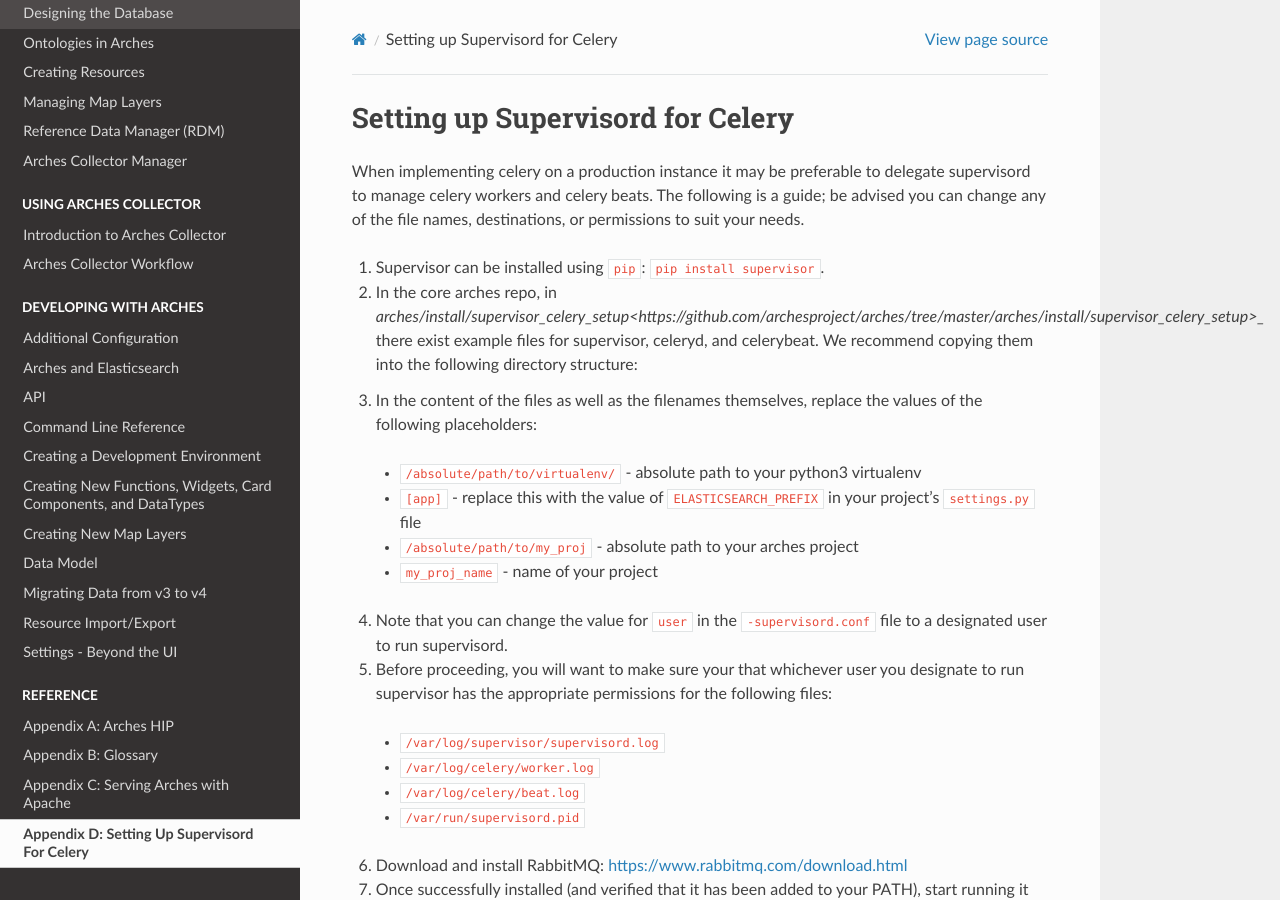
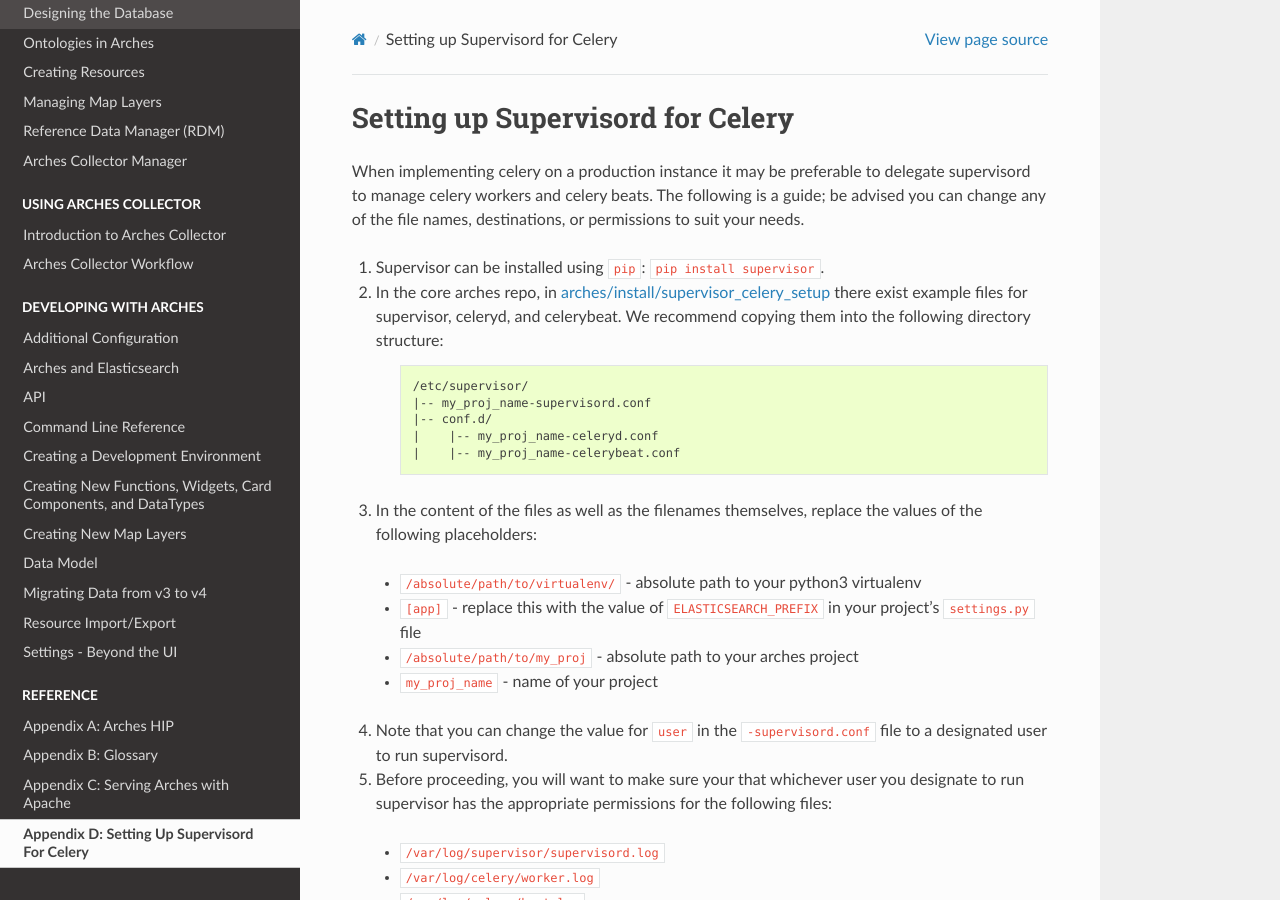
Before and after one commit to archesproject/arches-docs, a Sphinx documentation site: the page built from docs/setting-up-supervisord-for-celery.txt, in a window 1280 px wide and 900 px high. Built offline with Sphinx 7.4.7 and the Read the Docs theme 2.0.0, drawn with Linux system fonts in a browser that asks for light colours.

Commit message:
fixes link markdown, re #153

```diff
--- a/docs/setting-up-supervisord-for-celery.txt
+++ b/docs/setting-up-supervisord-for-celery.txt
@@ -6,9 +6,10 @@
 
 1. Supervisor can be installed using ``pip``: ``pip install supervisor``.
 
-2. In the core arches repo, in `arches/install/supervisor_celery_setup<https://github.com/archesproject/arches/tree/master/arches/install/supervisor_celery_setup>_` there exist example files for supervisor, celeryd, and celerybeat. We recommend copying them into the following directory structure:
+2. In the core arches repo, in `arches/install/supervisor_celery_setup <https://github.com/archesproject/arches/tree/master/arches/install/supervisor_celery_setup>`_ there exist example files for supervisor, celeryd, and celerybeat. We recommend copying them into the following directory structure:
 
     .. code-block:: bash
+
         /etc/supervisor/
         |-- my_proj_name-supervisord.conf
         |-- conf.d/
```
